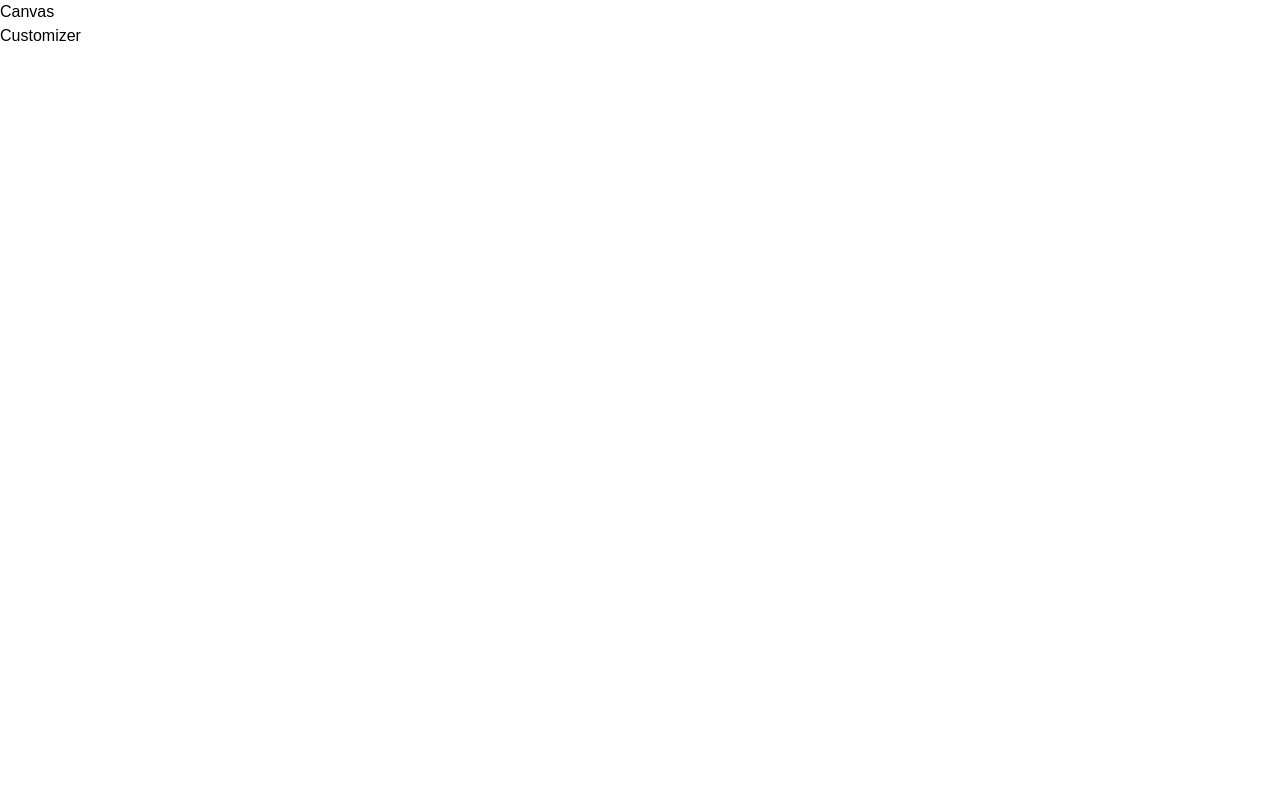
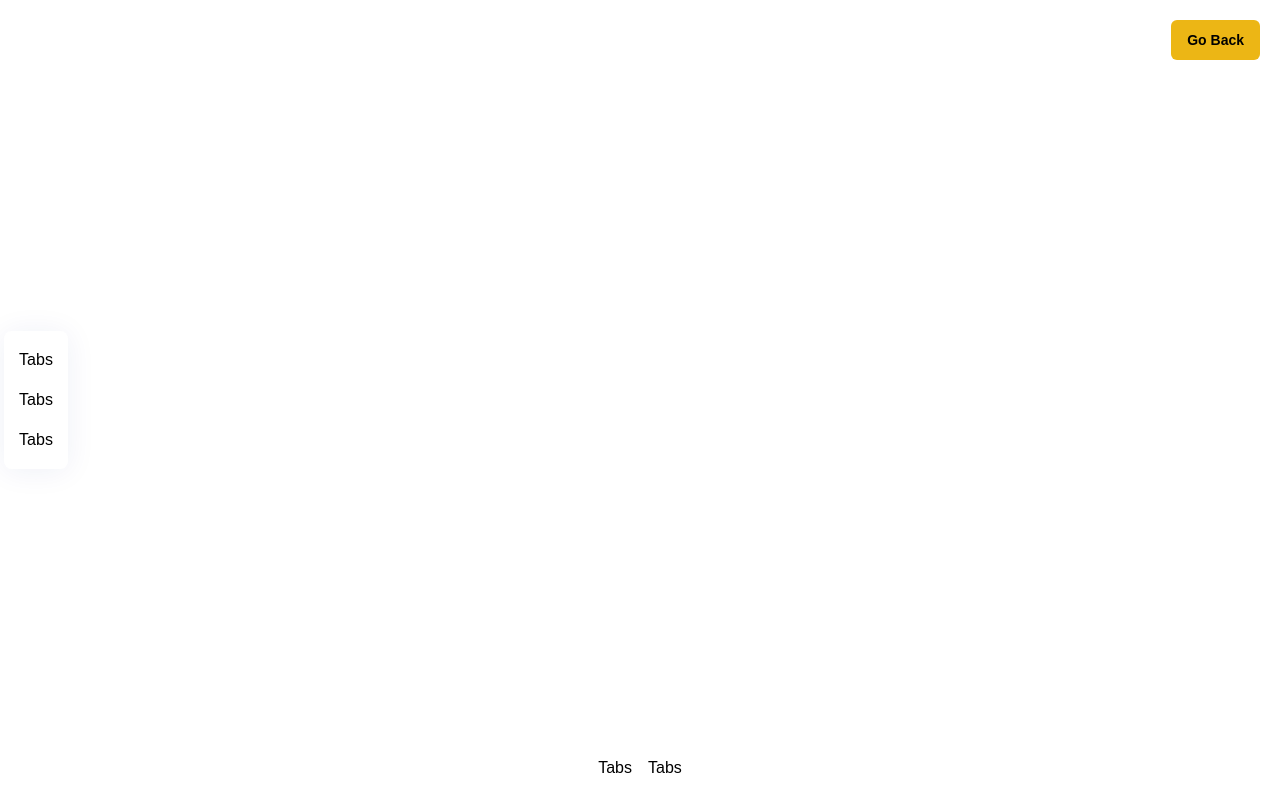
Before and after one commit to Sumanpanta/React-ThreeTshirtDesigner-AI, a React (Vite) app in the folder clientapp/: page / in a window 1280 px wide. Both pictures are taken after a click on the button "Customize It". Built offline with nearby package versions, Linux system fonts and the light colour scheme; a web font is replaced by a local one.

Commit message:
customizer fxn added

```diff
--- /dev/null
+++ b/clientapp/src/canvas/Backdrop.jsx
@@ -0,0 +1,13 @@
+import React from 'react'
+
+const Backdrop = () => {
+  return (
+    <div>Backdrop</div>
+  )
+}
+
+export default Backdrop
+
+
+
+// background side of the tshirt
--- /dev/null
+++ b/clientapp/src/canvas/CameraRig.jsx
@@ -0,0 +1,11 @@
+import React from 'react'
+
+const CameraRig = () => {
+  return (
+    <div>CameraRig</div>
+  )
+}
+
+export default CameraRig
+
+//positioning or viewing angle of the camera for tshirt
--- /dev/null
+++ b/clientapp/src/canvas/Shirt.jsx
@@ -0,0 +1,26 @@
+import React from 'react'
+
+const Shirt = () => {
+  return (
+    <div>Shirt</div>
+  )
+}
+
+export default Shirt
+
+
+
+
+
+
+
+
+
+
+
+
+
+
+
+
+// actual shirt model
--- a/clientapp/src/canvas/index.jsx
+++ b/clientapp/src/canvas/index.jsx
@@ -1,9 +1,17 @@
-import React from 'react'
+import {Canvas } from '@react-three/fiber'
+import {Environment, Center } from '@react-three/drei'
+import Shirt from './Shirt'
+import Backdrop from './Backdrop'
+import CameraRig from './CameraRig'
 
-const Canvas = () => {
+
+const CanvasModel = () => {
   return (
-    <div>Canvas</div>
+    // instead of using canvas name, actual canvas model is used where inside many fxn are used
+   <Canvas>
+
+   </Canvas>
   )
 }
 
-export default Canvas
+export default CanvasModel
--- /dev/null
+++ b/clientapp/src/components/AIPicker.jsx
@@ -0,0 +1,9 @@
+import React from 'react'
+
+const AIPicker = () => {
+  return (
+    <div>AIPicker</div>
+  )
+}
+
+export default AIPicker
--- /dev/null
+++ b/clientapp/src/components/ColorPicker.jsx
@@ -0,0 +1,10 @@
+import React from 'react'
+
+const ColorPicker = () => {
+  return (
+    <div>ColorPicker</div>
+  )
+}
+
+export default ColorPicker
+// here we pick the color of the shirt
--- /dev/null
+++ b/clientapp/src/components/FilePicker.jsx
@@ -0,0 +1,12 @@
+import React from 'react'
+
+const FilePicker = () => {
+  return (
+    <div>FilePicker</div>
+  )
+}
+
+export default FilePicker
+
+
+// inside of here we can simply upload the image
--- /dev/null
+++ b/clientapp/src/components/Tabs.jsx
@@ -0,0 +1,12 @@
+import React from 'react'
+
+const Tabs = () => {
+  return (
+    <div>Tabs</div>
+  )
+}
+
+export default Tabs
+
+
+// inside of here, we can switch between different tabs
--- a/clientapp/src/components/index.js
+++ b/clientapp/src/components/index.js
@@ -1,5 +1,20 @@
 import CustomButton from "./CustomButton";
+import ColorPicker from "./ColorPicker";
+import AIPicker from "./AIPicker";
+import FilePicker from "./FilePicker";
+import Tabs from "./Tabs";
 
-export { CustomButton };
+
+
+export {
+    CustomButton,
+    AIPicker,
+    ColorPicker,
+    FilePicker,
+    Tabs,
+
+};
+
 // after importing, we can also export it within an object.
-// now we can import custom button to homepage ../components
+// now we can import (everything samelike doing export )custom button to homepage ../components
+//first import here, then export and import from other places  as single components
--- a/clientapp/src/pages/Customizer.jsx
+++ b/clientapp/src/pages/Customizer.jsx
@@ -1,8 +1,78 @@
-import React from 'react'
+import React,{useState, useEffect} from 'react';
+import {AnimatePresence, motion} from 'framer-motion';
+import { useSnapshot } from 'valtio';
+
+import config from '../config/config';
+import state from '../store';
+import {download} from '../assets';
+import {downloadCanvasToImage, reader} from '../config/helpers';
+import {EditorTabs, FilterTabs, DecalTypes } from '../config/constants';
+import {fadeAnimation, slideAnimation} from '../config/motion';
+import { AIPicker, ColorPicker, CustomButton, FilePicker, Tabs  } from '../components';
 
 const Customizer = () => {
+  // we gonna check, are we on the homepage or in customizer, for that we use snapshot state,
+  const snap = useSnapshot(state);
+
   return (
-    <div>Customizer</div>
+    <AnimatePresence>
+        {!snap.intro &&(
+          <>
+
+            <motion.div key="custom"
+            className='absolute top-0 left-0 z-10' {...slideAnimation('left')}>
+
+              <div className='flex items-center min-h-screen'>
+                <div className='editortabs-container tabs'>
+                  {EditorTabs.map((tab)=>(
+                    <Tabs
+                      key={tab.name}
+                      tab={tab}
+                      handleClick={() => {}}
+                    />
+                  ))}
+                </div>
+
+              </div>
+
+
+            </motion.div>
+            <motion.div className='absolute z-10 top-5 right-5'
+            {...fadeAnimation}
+            >
+              {/* now utilize or create the custombutton components */}
+              <CustomButton
+              type="filled"
+              title="Go Back"
+              handleClick={() => state.intro = true }
+              customStyles="w-fit px-4 py-2.5 font-bold text-sm"
+              />
+
+                                      {/* handleclick is going to be callback fxn, state.into(homepage ma ja go back thichni btke, ((homepage ma jana cahanxa))) */}
+
+            </motion.div>
+            {/* mathi ko motion div vanda tala gayera ani arko motion.div banauni */}
+            {/* mathi patti slide garde vanera:  copied from edittabs and changed to ftltab */}
+            <motion.div
+              className='filtertabs-container'
+              {...slideAnimation('up')}
+              >
+                  {FilterTabs.map((tab)=>(
+                    <Tabs
+                      key={tab.name}
+                      tab={tab}
+                      isFilterTab
+                      isActiveTab=""
+                      handleClick={() => {}}
+                    />
+                  ))}
+
+
+
+            </motion.div>
+          </>
+        )}
+    </AnimatePresence>
   )
 }
 
```
Also changed, not shown: 1 other file (tests, documents, lock files or other folders).
